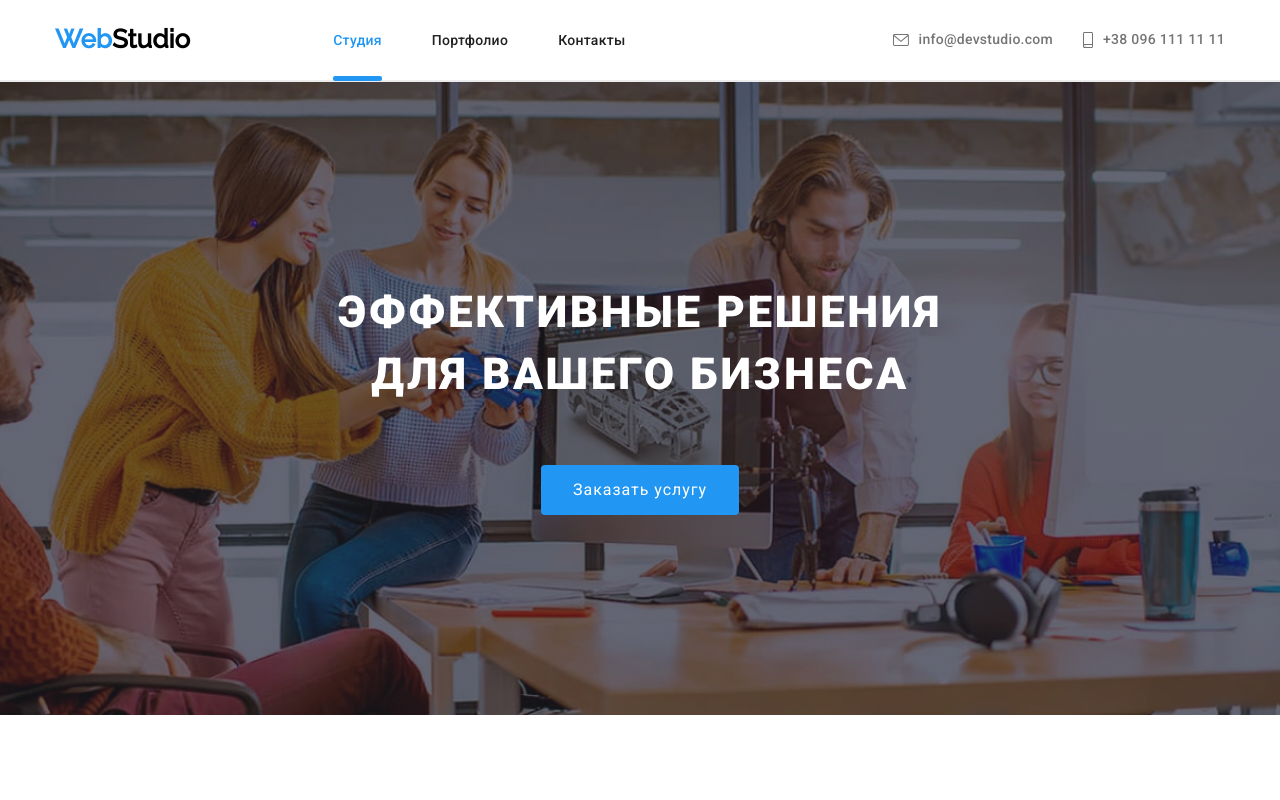
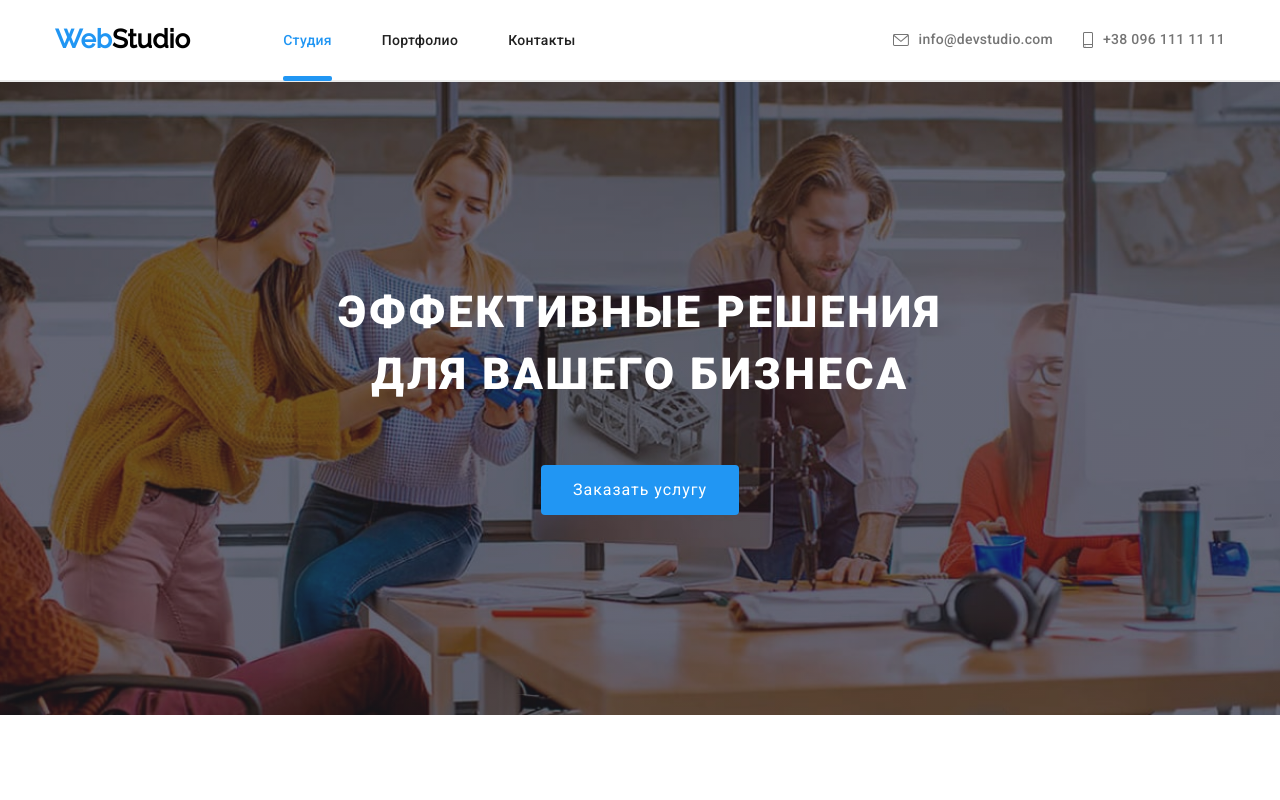
Before and after one commit to Ingvarreshka/goit-markup-hw-08, a plain HTML site: page index.html in a window 1280 px wide. Shown: the top 800 px of the page. Drawn offline with Linux system fonts and the light colour scheme.

Commit message:
марджины нава страниц

```diff
--- a/sass/components/_nav-header.scss
+++ b/sass/components/_nav-header.scss
@@ -18,10 +18,14 @@
         cursor: pointer;
         position: relative;
 
-        margin-left: 50px;
         @media (min-width: 768px) {
+            margin-right: 50px;
 
         }
+        &:last-child {
+            @media screen and (min-width: 1200px) {
+                margin-right: 0;
+    }
 }
 
 .nav-header__link--current::after {
@@ -69,3 +73,4 @@
 .nav-header__link--current {
     color: $blue-color;
 }
+}
```
Also changed, not shown: css/main.css, css/main.min.css, 2 other files.
